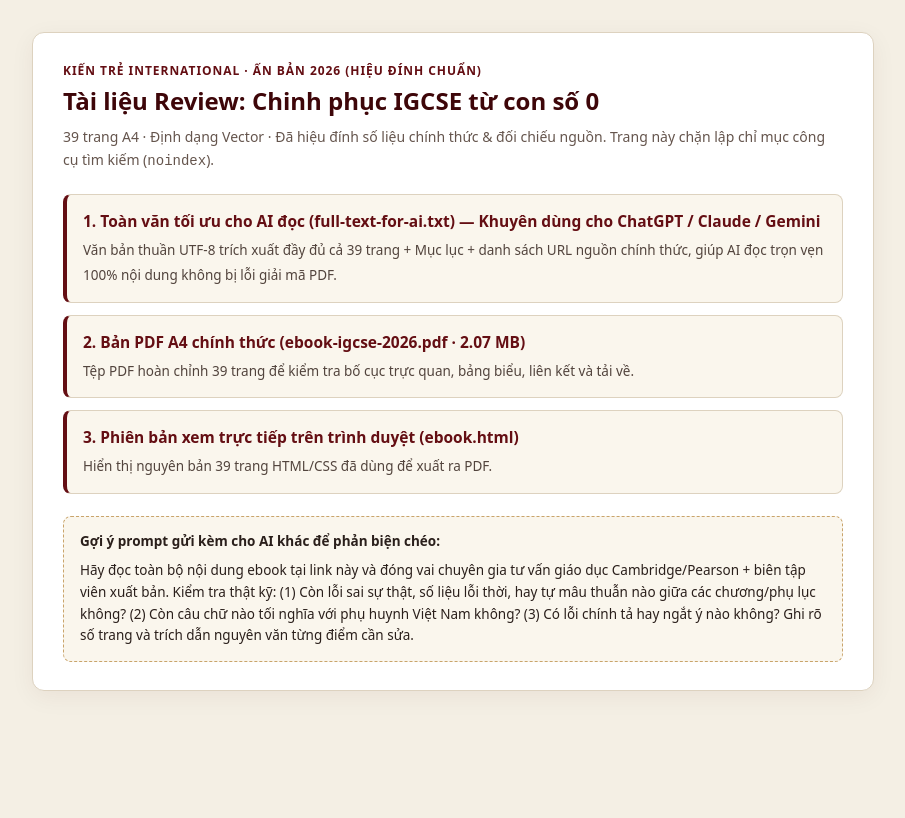
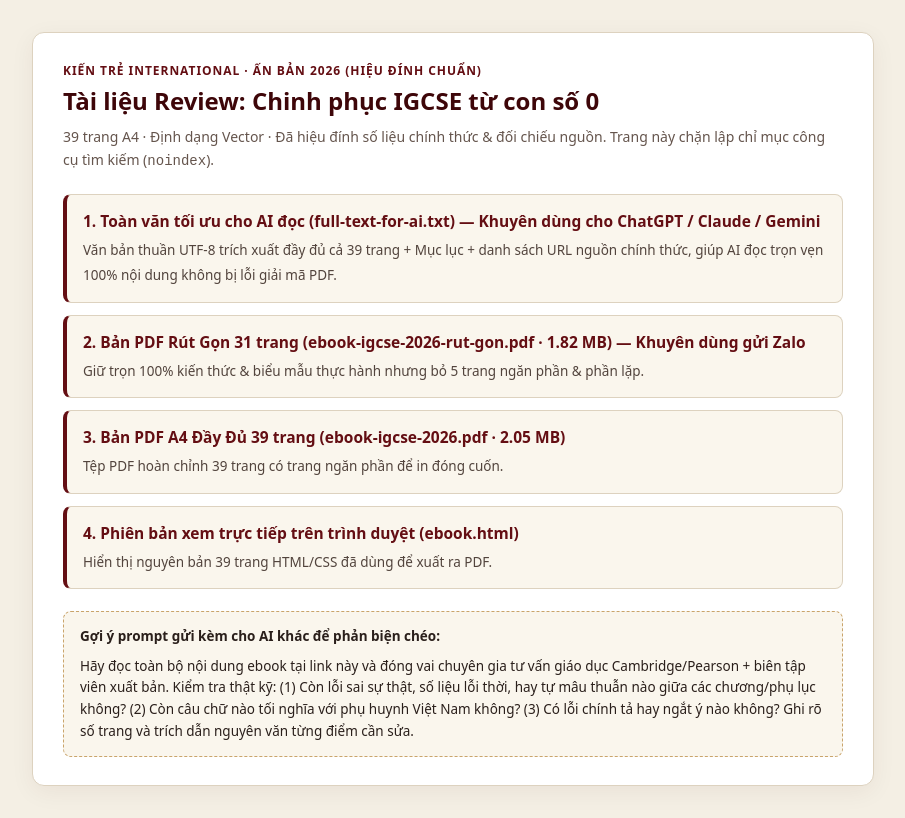
Before and after one commit to namhoainguyen24-crypto/igcse-ebook-2026-review, a plain HTML site: page index.html in a window 1280 px wide. Shown: the whole page, without its empty margins (187-1092 px from the left). Drawn offline with Linux system fonts and the light colour scheme.

Commit message:
Add 31-page streamlined PDF download option

```diff
--- a/index.html
+++ b/index.html
@@ -31,12 +31,16 @@
         <strong>1. Toàn văn tối ưu cho AI đọc (full-text-for-ai.txt) — Khuyên dùng cho ChatGPT / Claude / Gemini</strong>
         <span>Văn bản thuần UTF-8 trích xuất đầy đủ cả 39 trang + Mục lục + danh sách URL nguồn chính thức, giúp AI đọc trọn vẹn 100% nội dung không bị lỗi giải mã PDF.</span>
       </a>
+      <a class="card" href="./ebook-igcse-2026-rut-gon.pdf">
+        <strong>2. Bản PDF Rút Gọn 31 trang (ebook-igcse-2026-rut-gon.pdf · 1.82 MB) — Khuyên dùng gửi Zalo</strong>
+        <span>Giữ trọn 100% kiến thức &amp; biểu mẫu thực hành nhưng bỏ 5 trang ngăn phần &amp; phần lặp.</span>
+      </a>
       <a class="card" href="./ebook-igcse-2026.pdf">
-        <strong>2. Bản PDF A4 chính thức (ebook-igcse-2026.pdf · 2.07 MB)</strong>
-        <span>Tệp PDF hoàn chỉnh 39 trang để kiểm tra bố cục trực quan, bảng biểu, liên kết và tải về.</span>
+        <strong>3. Bản PDF A4 Đầy Đủ 39 trang (ebook-igcse-2026.pdf · 2.05 MB)</strong>
+        <span>Tệp PDF hoàn chỉnh 39 trang có trang ngăn phần để in đóng cuốn.</span>
       </a>
       <a class="card" href="./ebook.html">
-        <strong>3. Phiên bản xem trực tiếp trên trình duyệt (ebook.html)</strong>
+        <strong>4. Phiên bản xem trực tiếp trên trình duyệt (ebook.html)</strong>
         <span>Hiển thị nguyên bản 39 trang HTML/CSS đã dùng để xuất ra PDF.</span>
       </a>
     </div>
```
Also changed, not shown: 1 other file.
